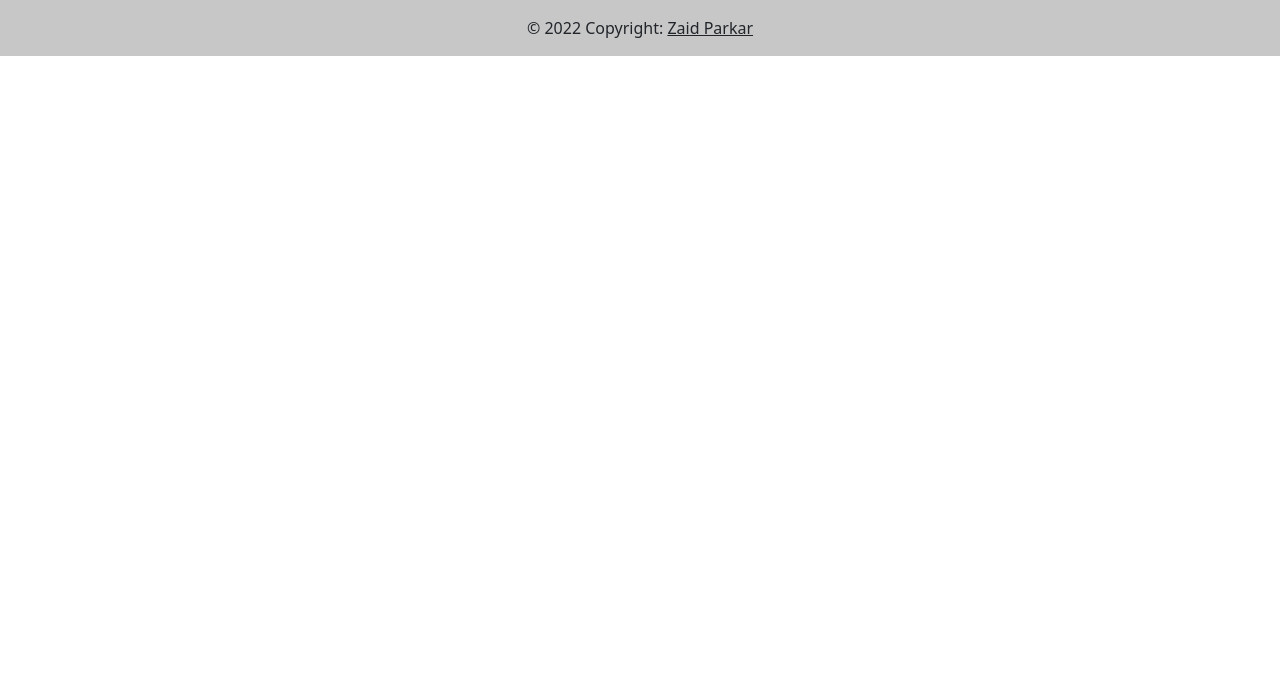
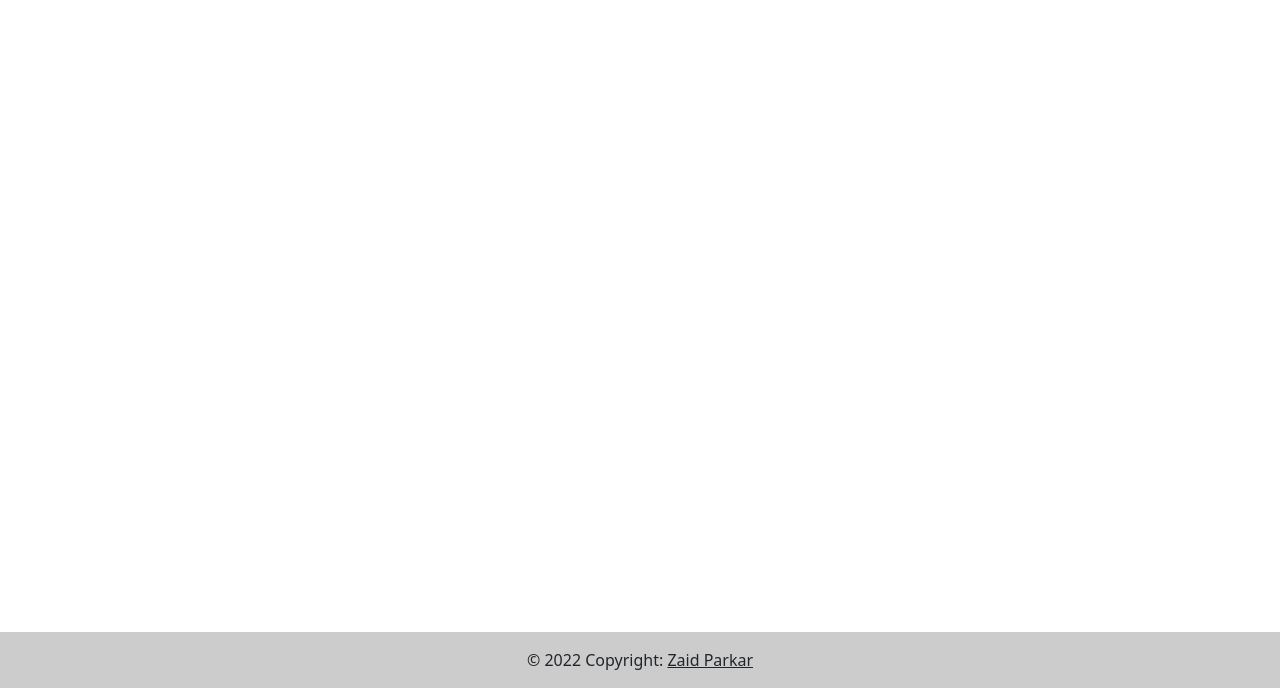
Before and after one commit to Zaid-Parkar/Online-Voting-System, a PHP site: page /Online-Voting-System/admin/index.php in a window 1280 px wide. Shown: the part 112-800 px from the top of the page. Run offline with PHP 8.4, Linux system fonts and the light colour scheme; the visitor is signed in with stand-in values (Sample User, id 1).

Commit message:
footer update

```diff
--- a/admin/footer.php
+++ b/admin/footer.php
@@ -8,7 +8,7 @@
 
         <footer class="bg-light text-center text-lg-start">
   <!-- Copyright -->
-  <div class="text-center p-3 stick-bottom" style="background-color: rgba(0, 0, 0, 0.2);">
+  <div class="text-center p-3 fixed-bottom" style="background-color: rgba(0, 0, 0, 0.2);">
   © 2022 Copyright:
     <a class="text-dark" href="https://www.linkedin.com/in/zaid-parkar-06b15221b/">Zaid Parkar</a>
   </div>
--- a/voters/inc/footer.php
+++ b/voters/inc/footer.php
@@ -6,7 +6,7 @@
 
         <footer class="bg-light text-center text-lg-start">
   <!-- Copyright -->
-  <div class="text-center p-3" style="background-color: rgba(0, 0, 0, 0.2);">
+  <div class="text-center p-3 fixed-bottom" style="background-color: rgba(0, 0, 0, 0.2);">
     © 2022 Copyright:
     <a class="text-dark" href="https://www.linkedin.com/in/zaid-parkar-06b15221b/">Zaid Parkar</a>
   </div>
```
